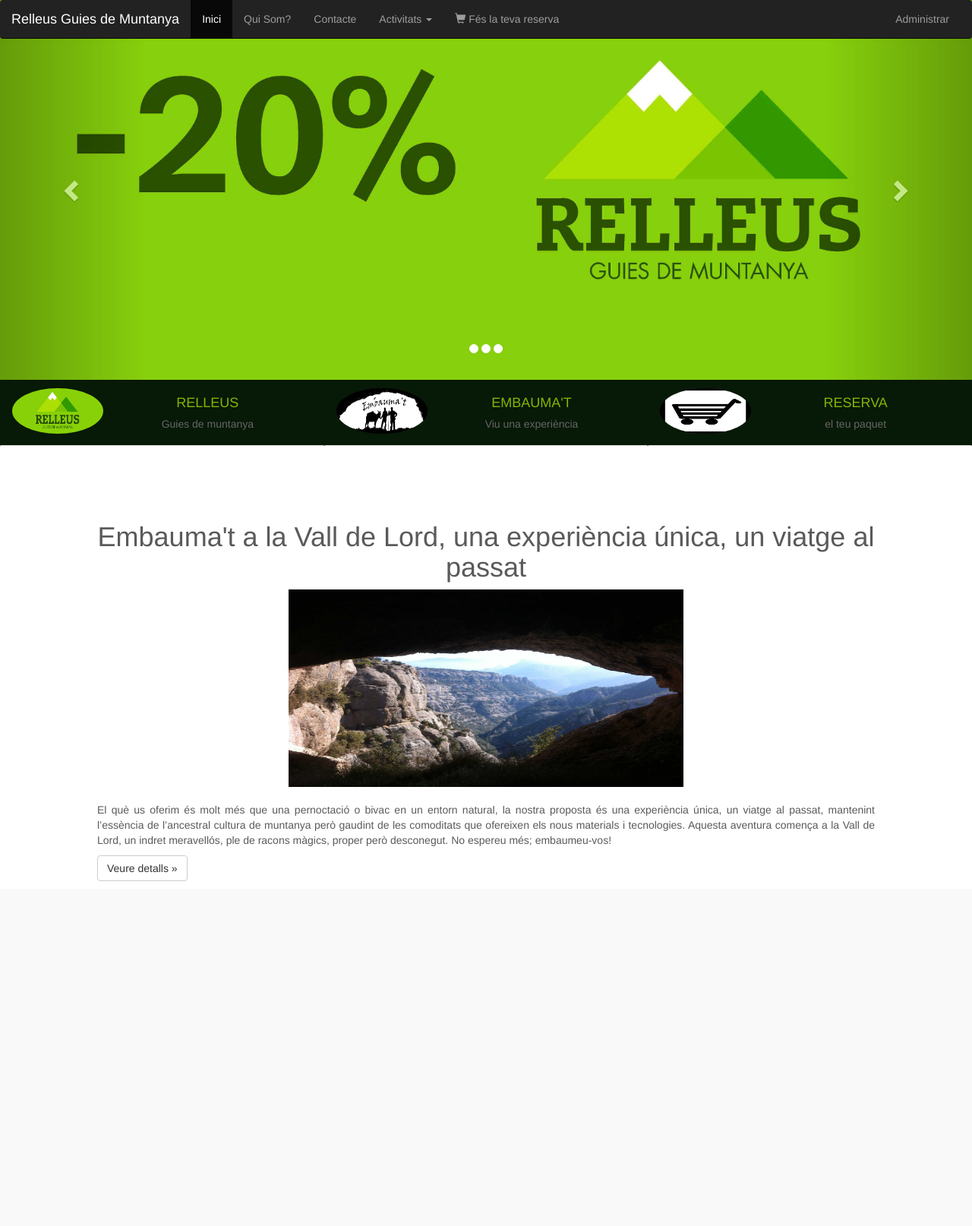
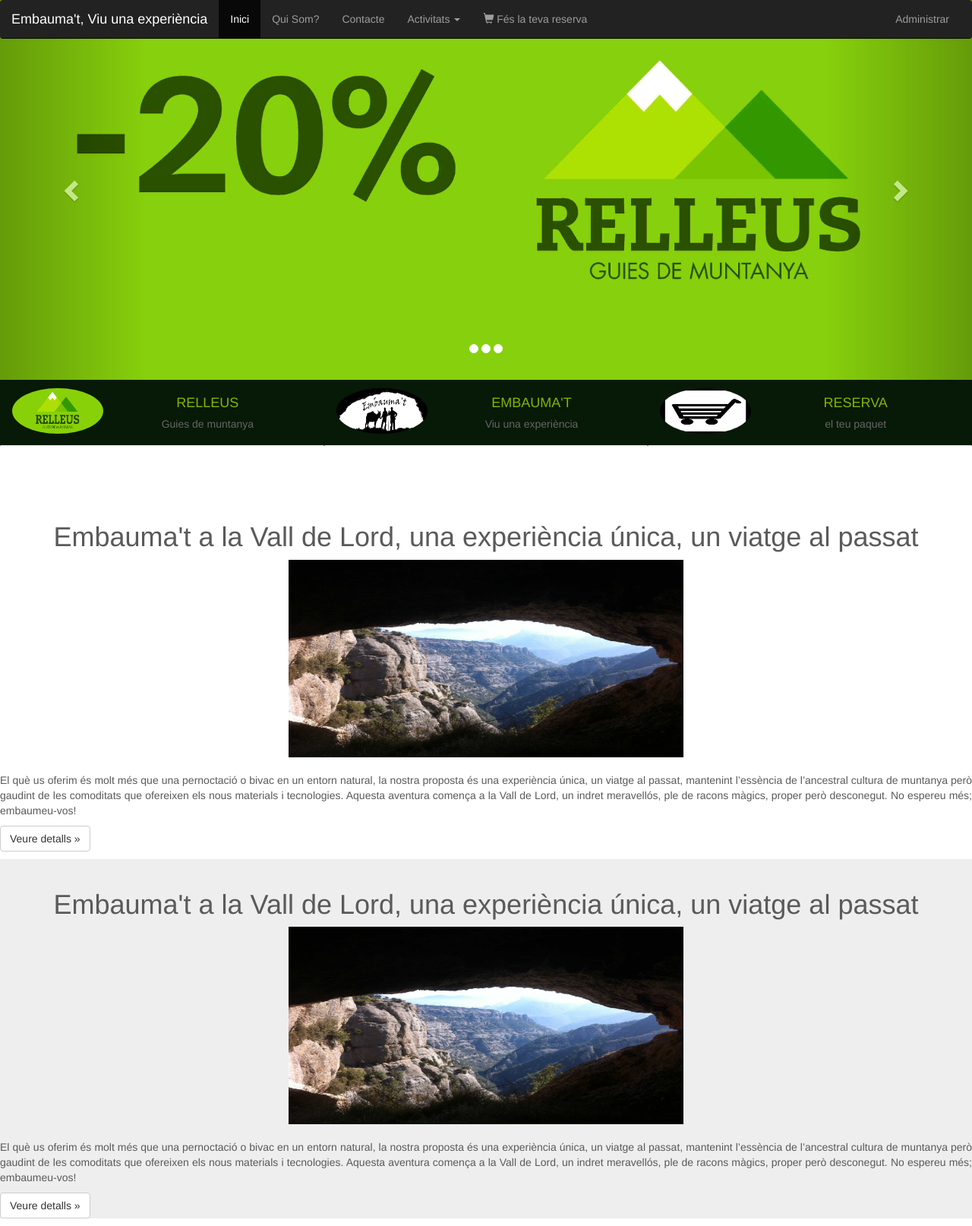
Before and after one commit to oriolrg/embaumat, a PHP site: page /index.php?action=embaumat in a window 1280 px wide. Shown: the whole page at 76% size. Before the commit the page ends 1160 px from the top, so only its background shows below. Run offline with PHP 8.4, Linux system fonts and the light colour scheme; some libraries are stand-ins or nearby versions.

Commit message:
restructuracio

```diff
--- a/app/controller/mvc.controller.php
+++ b/app/controller/mvc.controller.php
@@ -55,7 +55,7 @@ class mvc_controller {
         */
         function relleus()
         {
-                        $pagina=$this->load_template('Relleus Guies de Muntanya');
+                        $pagina=$this->load_template('Relleus Guies de Muntanya','app/views/default/sections/s.menurelleus.php');
                         $html = $this->load_page('app/views/default/modules/relleus/relleus.php');
                         $pagina = $this->replace_content('/\#CONTENIDO\#/ms' ,$html , $pagina);
                         $this->view_page($pagina);
@@ -65,7 +65,7 @@ class mvc_controller {
         HTML | codi html de la pagina
 			*/
 			function embaumat(){
-				$pagina=$this->load_template('Embauma\'t a la Vall de Lord, una experiència única, un viatge al passat');
+				$pagina=$this->load_template('Embauma\'t a la Vall de Lord, una experiència única, un viatge al passat','app/views/default/sections/s.menuembaumat.php');
 				$buscador = $this->load_page('app/views/default/modules/embaumat/embaumat.php');
 				$pagina = $this->replace_content('/\#CONTENIDO\#/ms' ,$buscador , $pagina);
 				$this->view_page($pagina);
@@ -86,12 +86,12 @@ class mvc_controller {
 	OUTPIT
 		$pagina | string que contiene toda el cocigo HTML de la plantilla
 	*/
-	function load_template($title='Sin Titulo'){
+	function load_template($title='Sin Titulo', $menu_left='app/views/default/sections/s.menurelleus.php'){
 		$pagina = $this->load_page('app/views/default/page.php');
 		$header = $this->load_page('app/views/default/sections/s.header.php');
 		$pagina = $this->replace_content('/\#HEADER\#/ms' ,$header , $pagina);
 		$pagina = $this->replace_content('/\#TITLE\#/ms' ,$title , $pagina);
-		$menu_left = $this->load_page('app/views/default/sections/s.menuizquierda.php');
+		$menu_left = $this->load_page($menu_left);
 		$pagina = $this->replace_content('/\#MENU\#/ms' ,$menu_left , $pagina);
 		return $pagina;
 	}
--- a/app/views/default/css/carousel.css
+++ b/app/views/default/css/carousel.css
@@ -45,6 +45,19 @@ body {
 /* Since positioning the image, we need to help out the caption */
 .carousel-caption {
   z-index: 10;
+  color:black;
+}
+.carousel-text {
+  position:absolute;
+  top:0px;
+  left:0px;
+  width:100%;
+  height:100%;
+  z-index: -8;
+  background-color: #7FF000;
+  -ms-filter:"progid:DXImageTransform.Microsoft.Alpha(Opacity=50)";
+  filter: alpha(opacity=50);
+  opacity:.5;
 }
 
 /* Declare heights because of positioning of img element */
--- a/app/views/default/css/estil.css
+++ b/app/views/default/css/estil.css
@@ -44,7 +44,7 @@ label {
 
 }
 #contingut-tab{
-    width:80%;
+    width:100%;
     text-align: justify;
     margin: 0 auto;
 }
@@ -76,3 +76,9 @@ li>a>h5>.tab-text: .tab-text:hover{
     text-align: center;
 
 }
+.principal{
+    background-color: #fff;
+}
+.secundari{
+    background-color: #eee;
+}
--- a/app/views/default/modules/embaumat/embaumat.php
+++ b/app/views/default/modules/embaumat/embaumat.php
@@ -1,6 +1,16 @@
+                <div class="principal">
                     <br><h1 class="embaumat">Embauma't a la Vall de Lord, una experiència única, un viatge al passat</h1>
                     <div class="item"><img style="display: block; margin-left: auto; margin-right: auto;" width="520" height="260" src="/embaumat/imatges/portada.jpg" alt="Embaumat"></div> <br>
                     <p>El què us oferim és molt més que una pernoctació o bivac en un entorn natural, la nostra proposta és una experiència única, un viatge al passat, mantenint l’essència de l’ancestral cultura de muntanya però gaudint de les comoditats que ofereixen els nous materials i tecnologies. Aquesta aventura comença a la Vall de Lord, un indret meravellós, ple de racons màgics, proper però desconegut.
                     No espereu més; embaumeu-vos! </p>
                     <p><a class="btn btn-default" href="#" role="button">Veure detalls &raquo;</a></p>
                     <a name="tab2"></a>
+                </div>
+                <div class="secundari">
+                    <br><h1 class="embaumat">Embauma't a la Vall de Lord, una experiència única, un viatge al passat</h1>
+                    <div class="item"><img style="display: block; margin-left: auto; margin-right: auto;" width="520" height="260" src="/embaumat/imatges/portada.jpg" alt="Embaumat"></div> <br>
+                    <p>El què us oferim és molt més que una pernoctació o bivac en un entorn natural, la nostra proposta és una experiència única, un viatge al passat, mantenint l’essència de l’ancestral cultura de muntanya però gaudint de les comoditats que ofereixen els nous materials i tecnologies. Aquesta aventura comença a la Vall de Lord, un indret meravellós, ple de racons màgics, proper però desconegut.
+                    No espereu més; embaumeu-vos! </p>
+                    <p><a class="btn btn-default" href="#" role="button">Veure detalls &raquo;</a></p>
+                    <a name="tab2"></a>
+                </div>
--- a/app/views/default/page.php
+++ b/app/views/default/page.php
@@ -30,7 +30,7 @@
         <script src="https://oss.maxcdn.com/html5shiv/3.7.2/html5shiv.min.js"></script>
         <script src="https://oss.maxcdn.com/respond/1.4.2/respond.min.js"></script>
         <![endif]-->
-        <link href="/css/carousel.css" rel="stylesheet">
+        <link href="/jmvc/jmvc/app/views/default/css/carousel.css" rel="stylesheet">
 
             <!-- Bootstrap core JavaScript
         ================================================== -->
--- a/app/views/default/sections/s.header.php
+++ b/app/views/default/sections/s.header.php
@@ -22,6 +22,7 @@
             <img class="slide" src="/jmvc/jmvc/app/views/default/img/ban/piragues.jpg" alt="PIRAGUISME A LA LLOSA DEL CAVALL">
             <div class="container">
                 <div class="carousel-caption">
+                    <div class="carousel-text"></div>
                     <h1>PIRAGUISME A LA LLOSA DEL CAVALL</h1>
                     <p>TREU-TE LA CALOR DEL DAMUNT EN UNES AIGUES DE MUNTANYA, I UN ENTORN IDEAL
                         <li>Servei de Bar</li>
@@ -37,6 +38,7 @@
             <img class="slide" src="/jmvc/jmvc/app/views/default/img/ban/slidervila.jpg" alt="PIRAGUISME A LA LLOSA DEL CAVALL">
             <div class="container">
                 <div class="carousel-caption">
+                    <div class="carousel-text"></div>
                     <h1>PIRAGUISME A LA LLOSA DEL CAVALL</h1>
                     <p>TREU-TE LA CALOR DEL DAMUNT EN UNES AIGUES DE MUNTANYA, I UN ENTORN IDEAL</p>
                     <p><a class="btn btn-lg btn-primary" href="http://www.relleus.cat/activitats/piraguisme" role="button">Consulta</a></p>
--- /dev/null
+++ b/app/views/default/sections/s.menuembaumat.php
@@ -0,0 +1,53 @@
+<div id="fb-root"></div>
+    <script>(function(d, s, id) {
+    var js, fjs = d.getElementsByTagName(s)[0];
+    if (d.getElementById(id)) return;
+    js = d.createElement(s); js.id = id;
+    js.src = "//connect.facebook.net/ca_ES/sdk.js#xfbml=1&version=v2.4";
+    fjs.parentNode.insertBefore(js, fjs);
+    }(document, 'script', 'facebook-jssdk'));</script>
+        <div class="navbar-wrapper">
+            <div class="container">
+                <nav class="navbar navbar-inverse navbar-fixed-top">
+                    <div class="container">
+                        <div class="navbar-header">
+                            <button type="button" class="navbar-toggle collapsed" data-toggle="collapse" data-target="#navbar" aria-expanded="false" aria-controls="navbar">
+                                <span class="sr-only">Toggle navigation</span>
+                                <span class="icon-bar"></span>
+                                <span class="icon-bar"></span>
+                                <span class="icon-bar"></span>
+                            </button>
+                            <a class="navbar-brand" href="index.php">Embauma't, Viu una experiència</a>
+                        </div>
+                        <div id="navbar" class="navbar-collapse collapse">
+                            <ul class="nav navbar-nav">
+                                <li class="active"><a href="#">Inici</a></li>
+                                <li><a href="#about">Qui Som?</a></li>
+                                <li><a href="http://www.embaumat.cat/contacte/">Contacte</a></li>
+                                <li class="dropdown">
+                                <a href="#" class="dropdown-toggle" data-toggle="dropdown" role="button" aria-haspopup="true" aria-expanded="false">Activitats <span class="caret"></span></a>
+                                <ul class="dropdown-menu">
+                                    <!--<li><a href="#">xxxxx</a></li>
+                                    <li><a href="#">xxx x </a></li>
+                                    <li><a href="#">xxxxx</a></li>-->
+                                    <li role="separator" class="divider"></li>
+                                    <li class="dropdown-header">Promocions</li>
+                                    <?php
+                                        require_once("funcions.php");
+                                        $productes = dameProducte();
+                                        foreach($productes as $indice => $registro){
+                                            echo '<li><a href="#">'.$registro["Nom"].'</a></li>';
+                                        }
+                                    ?>
+                                </ul>
+                                </li>
+                                <li><a href="http://www.embaumat.cat/reserva/"><span class="glyphicon glyphicon-shopping-cart"></span> Fés la teva reserva</a></li>
+                            </ul>
+                            <ul class="nav navbar-nav pull-right">
+                                <li><a href="http://www.embaumat.cat/administracio/administracio.php">Administrar</a></li>
+                            </ul>
+                        </div>
+                    </div>
+                </nav>
+            </div>
+        </div>
```
Also changed, not shown: app/views/default/modules/relleus/relleus.php (+9 -0 lines), app/views/default/sections/s.menurelleus.php (renamed from app/views/default/sections/s.menuizquierda.php).
